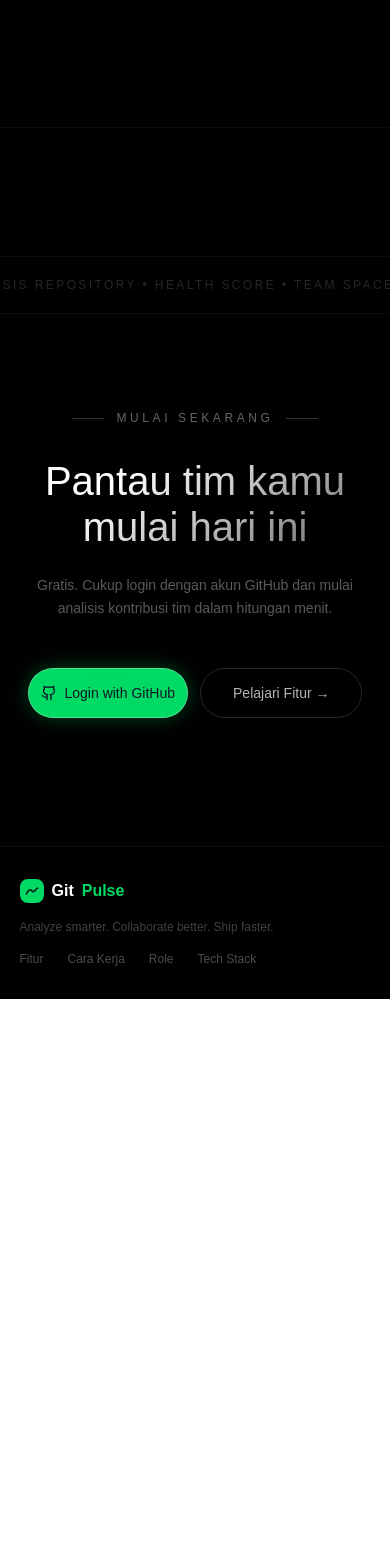
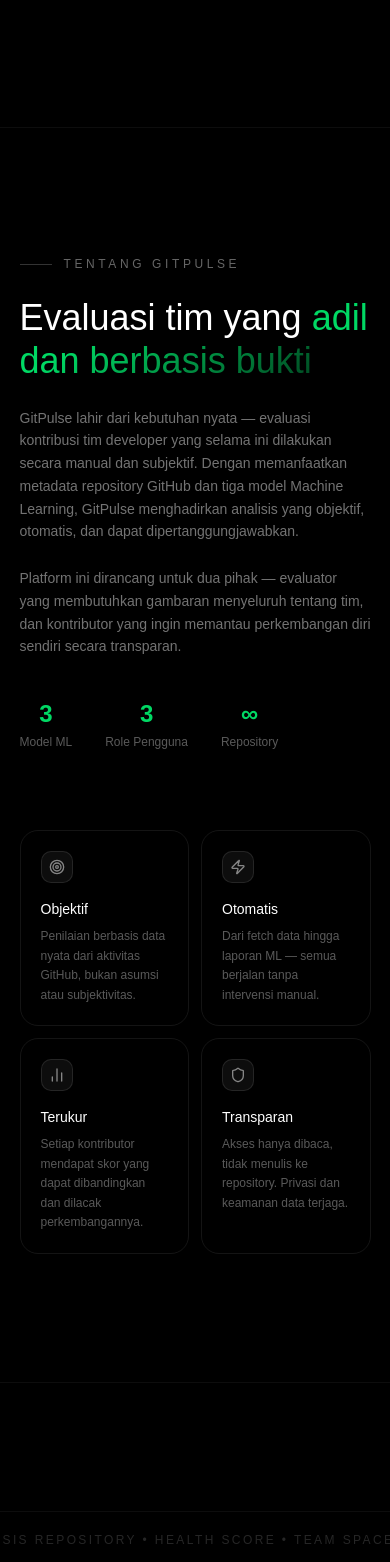
Before and after one commit to dindaatikah211/gitpulse, a Next.js app: page / in a window 390 px wide. Shown: the part 6486-8048 px from the top of the page. Before the commit the page ends 7485 px from the top, so only its background shows below. Built offline with nearby package versions, Linux system fonts and the light colour scheme; a web font is replaced by a local one.

Commit message:
feat(landing): add about in landing

```diff
--- /dev/null
+++ b/src/features/landing/components/landing-about.tsx
@@ -0,0 +1,88 @@
+"use client";
+
+import { motion } from "framer-motion";
+import { Separator } from "@/shared/components/ui/separator";
+import { fadeUp, slideInRight, staggerContainer } from "../contants/landing-animations";
+import { VALUES } from "../contants/about";
+
+export function LandingAbout() {
+  return (
+    <section id="about" className="py-32 px-[5%] bg-black border-t border-white/5">
+      <div className="max-w-6xl mx-auto">
+        <div className="grid md:grid-cols-2 gap-20 items-center">
+          <motion.div
+            variants={staggerContainer}
+            initial="hidden"
+            whileInView="visible"
+            viewport={{ once: true, margin: "-100px" }}
+          >
+            <motion.div variants={fadeUp} className="flex items-center gap-3 mb-6">
+              <div className="w-8 h-px bg-white/20" />
+              <p className="text-xs text-white/40 uppercase tracking-[0.3em] font-medium">Tentang GitPulse</p>
+            </motion.div>
+
+            <motion.h2 variants={fadeUp} className="text-4xl md:text-5xl font-medium text-white leading-[1.2] mb-6">
+              Evaluasi tim yang{" "}
+              <span
+                style={{
+                  background: "linear-gradient(144.5deg, #00d964 28%, rgba(0,217,100,0.2) 115%)",
+                  WebkitBackgroundClip: "text",
+                  WebkitTextFillColor: "transparent",
+                  backgroundClip: "text",
+                }}
+              >
+                adil dan berbasis bukti
+              </span>
+            </motion.h2>
+
+            <motion.p variants={fadeUp} className="text-sm text-white/45 leading-relaxed mb-6 font-light">
+              GitPulse lahir dari kebutuhan nyata — evaluasi kontribusi tim developer yang selama ini dilakukan secara manual dan subjektif. Dengan memanfaatkan metadata repository GitHub dan tiga model Machine Learning, GitPulse menghadirkan analisis yang objektif, otomatis, dan dapat dipertanggungjawabkan.
+            </motion.p>
+
+            <motion.p variants={fadeUp} className="text-sm text-white/45 leading-relaxed mb-10 font-light">
+              Platform ini dirancang untuk dua pihak — evaluator yang membutuhkan gambaran menyeluruh tentang tim, dan kontributor yang ingin memantau perkembangan diri sendiri secara transparan.
+            </motion.p>
+
+            <motion.div variants={fadeUp} className="flex items-center gap-4">
+              <div className="text-center">
+                <p className="text-2xl font-bold text-[#00d964]">3</p>
+                <p className="text-xs text-white/35 mt-1">Model ML</p>
+              </div>
+              <Separator orientation="vertical" className="h-10 bg-white/10" />
+              <div className="text-center">
+                <p className="text-2xl font-bold text-[#00d964]">3</p>
+                <p className="text-xs text-white/35 mt-1">Role Pengguna</p>
+              </div>
+              <Separator orientation="vertical" className="h-10 bg-white/10" />
+              <div className="text-center">
+                <p className="text-2xl font-bold text-[#00d964]">∞</p>
+                <p className="text-xs text-white/35 mt-1">Repository</p>
+              </div>
+            </motion.div>
+          </motion.div>
+
+          <motion.div
+            variants={slideInRight}
+            initial="hidden"
+            whileInView="visible"
+            viewport={{ once: true, margin: "-100px" }}
+            className="grid grid-cols-2 gap-3"
+          >
+            {VALUES.map(({ icon: Icon, title, desc }) => (
+              <div
+                key={title}
+                className="group border border-white/8 rounded-2xl p-5 hover:border-[#00d964]/20 hover:bg-white/[0.02] transition-all duration-300"
+              >
+                <div className="w-8 h-8 rounded-lg bg-white/5 border border-white/10 flex items-center justify-center mb-4 group-hover:border-[#00d964]/30 group-hover:bg-[#00d964]/5 transition-all duration-300">
+                  <Icon className="w-4 h-4 text-white/50 group-hover:text-[#00d964] transition-colors duration-300" />
+                </div>
+                <p className="text-sm font-medium text-white mb-2">{title}</p>
+                <p className="text-xs text-white/35 leading-relaxed font-light">{desc}</p>
+              </div>
+            ))}
+          </motion.div>
+        </div>
+      </div>
+    </section>
+  );
+}
--- a/src/features/landing/components/landing-footer.tsx
+++ b/src/features/landing/components/landing-footer.tsx
@@ -9,6 +9,7 @@
   { label: "Cara Kerja", href: "#how-it-works" },
   { label: "Role",       href: "#roles"        },
   { label: "Tech Stack", href: "#tech"         },
+  { label: "About",      href: "#about"        },
 ];
 
 export function LandingFooter() {
--- a/src/features/landing/components/landing-layout.tsx
+++ b/src/features/landing/components/landing-layout.tsx
@@ -4,6 +4,7 @@
 import { LandingHowItWorks } from "./landing-how-it-works";
 import { LandingRoles }      from "./landing-roles";
 import { LandingTechStack }  from "./landing-tech-stack";
+import { LandingAbout }      from "./landing-about";
 import { LandingCTA }        from "./landing-cta";
 import { LandingFooter }     from "./landing-footer";
 
@@ -16,6 +17,7 @@
       <LandingHowItWorks />
       <LandingRoles />
       <LandingTechStack />
+      <LandingAbout />
       <LandingCTA />
       <LandingFooter />
     </main>
--- a/src/features/landing/components/landing-navbar.tsx
+++ b/src/features/landing/components/landing-navbar.tsx
@@ -12,6 +12,7 @@
   { label: "Cara Kerja", href: "#how-it-works" },
   { label: "Role",       href: "#roles"        },
   { label: "Tech Stack", href: "#tech"         },
+  { label: "About",      href: "#about"        },
 ];
 
 export function LandingNavbar() {
--- /dev/null
+++ b/src/features/landing/contants/about.ts
@@ -0,0 +1,24 @@
+import { BarChart2, Shield, Target, Zap } from "lucide-react";
+
+export const VALUES = [
+  {
+    icon: Target,
+    title: "Objektif",
+    desc: "Penilaian berbasis data nyata dari aktivitas GitHub, bukan asumsi atau subjektivitas.",
+  },
+  {
+    icon: Zap,
+    title: "Otomatis",
+    desc: "Dari fetch data hingga laporan ML — semua berjalan tanpa intervensi manual.",
+  },
+  {
+    icon: BarChart2,
+    title: "Terukur",
+    desc: "Setiap kontributor mendapat skor yang dapat dibandingkan dan dilacak perkembangannya.",
+  },
+  {
+    icon: Shield,
+    title: "Transparan",
+    desc: "Akses hanya dibaca, tidak menulis ke repository. Privasi dan keamanan data terjaga.",
+  },
+];
```
